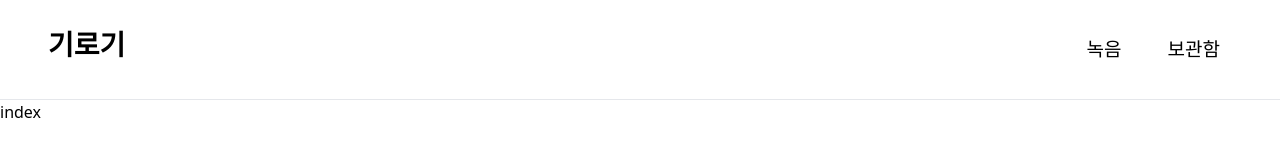
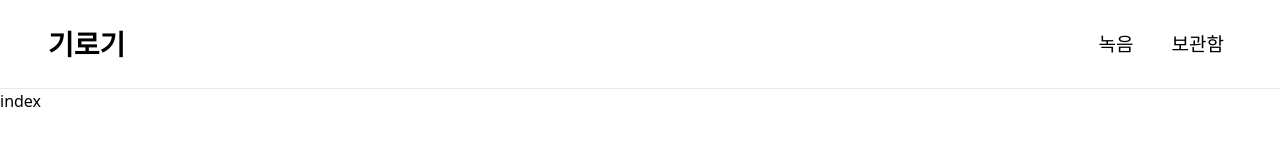
Before and after one commit to mintmin0320/girogi, a Next.js app: page / in a window 1280 px wide. Shown: the top 160 px of the page. Built offline with nearby package versions, Linux system fonts and the light colour scheme.

Commit message:
refactor: Header 컴포넌트 메뉴 리스트 상수화 및 반복문 적용

```diff
--- a/src/app/layout.tsx
+++ b/src/app/layout.tsx
@@ -1,6 +1,6 @@
 import type { Metadata } from 'next'
 
-import { Header } from '@/shared/@common/layout'
+import Header from '@/shared/@common/ui/Header'
 import '../../css/globals.css'
 
 export const metadata: Metadata = {
--- /dev/null
+++ b/src/shared/@common/constants/menuOptions.ts
@@ -0,0 +1,9 @@
+interface MenuOption {
+  readonly title: string
+  readonly path: string
+}
+
+export const menuOption: MenuOption[] = [
+  { title: '녹음', path: '/' },
+  { title: '보관함', path: '/' },
+]
--- a/src/shared/@common/layout/index.tsx
+++ /dev/null
@@ -1 +0,0 @@
-export { default as Header } from './Header'
--- a/src/shared/@common/layout/Header.tsx
+++ b/src/shared/@common/ui/Header.tsx
@@ -1,4 +1,6 @@
 import Link from 'next/link'
+
+import { menuOption } from '../constants/menuOptions'
 
 export default function Header() {
   return (
@@ -8,12 +10,13 @@ export default function Header() {
           기로기
         </Link>
         <ul className="flex items-center gap-[22px] text-[19px] font-medium">
-          <Link href="/">
-            <li className="p-3">녹음</li>
-          </Link>
-          <Link href="/">
-            <li className=" p-3">보관함</li>
-          </Link>
+          {menuOption.map(({ title, path }) => (
+            <li key={title}>
+              <Link href={path} className="p-2">
+                {title}
+              </Link>
+            </li>
+          ))}
         </ul>
       </nav>
     </header>
```
